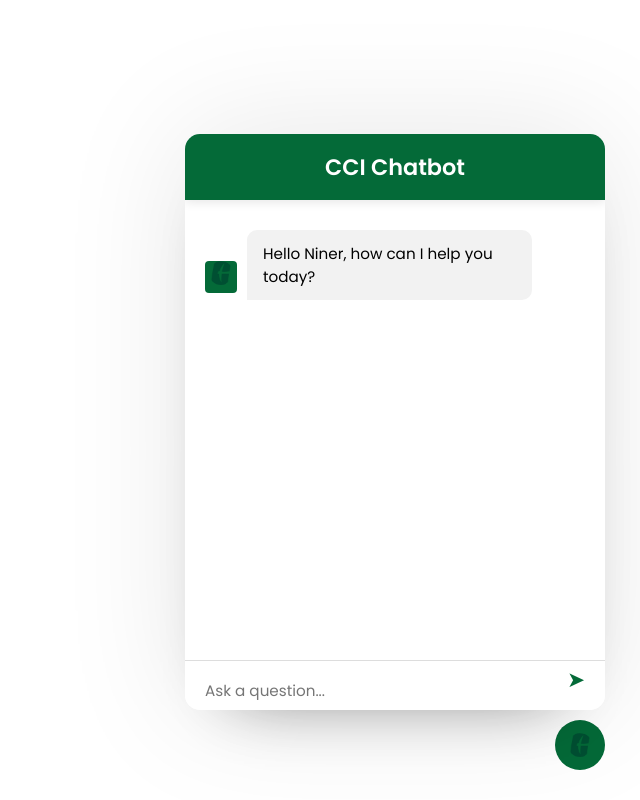
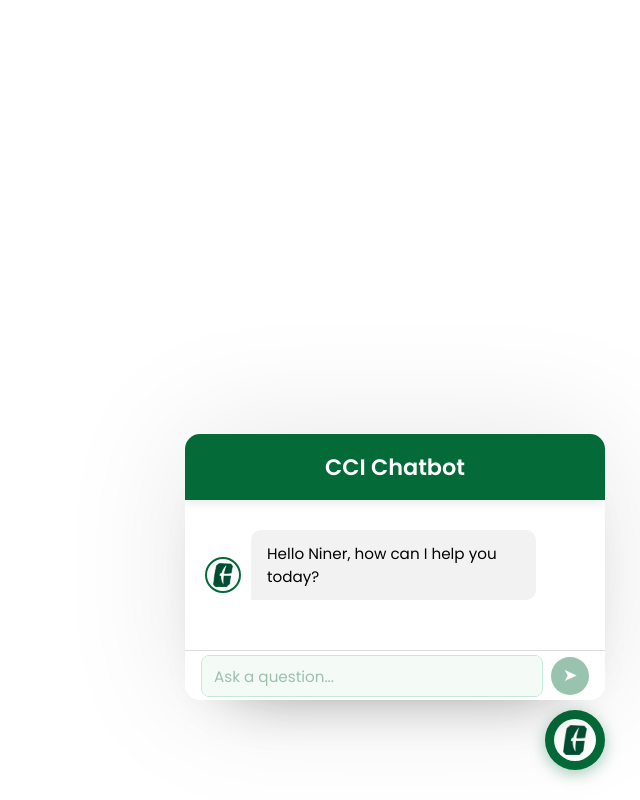
Before and after one commit to arham-hi/CCI-Advising-Chatbot, a Next.js app: page / in a window 1280 px wide. Both pictures are taken after a click on the element "Have a question?". Shown: the whole page, without its empty margins (640-1280 px from the left). Built offline with nearby package versions, Linux system fonts and the light colour scheme.

Commit message:
Polished the window GUI

```diff
--- a/app/components/ChatbotWidget/ChatbotWidget.tsx
+++ b/app/components/ChatbotWidget/ChatbotWidget.tsx
@@ -8,26 +8,35 @@ import logo from "../../assets/Charlotte_49ers_logo.png";
 export default function ChatbotWidget() {
   const [open, setOpen] = useState(false);
   const [showHint, setShowHint] = useState(true);
-    const {
-        messages,
-        input,
-        handleInputChange,
-        handleSubmit,
-        isLoading,
-    } = useChat();
+  const { messages, input, handleInputChange, handleSubmit, isLoading } =
+    useChat();
+
+  const handleOpen = () => {
+    setOpen(true);
+    setShowHint(false);
+  };
 
   return (
     <>
+      {/* Hint bubble */}
       {showHint && !open && (
-            <div className="chatbot-hint" onClick={() => setOpen(true)}>
+        <div className="chatbot-hint" onClick={handleOpen}>
           Have a question?
         </div>
       )}
 
-        {/* Floating Button */}
-        <button  className={`chatbot-toggler ${open ? "active" : ""}`}  onClick={() => setOpen(!open)}> <Image src={logo} alt="Chatbot" width={24} height={24} /> </button>
+      {/* Floating toggle button — white circle wraps the logo */}
+      <button
+        className={`chatbot-toggler ${open ? "active" : ""}`}
+        onClick={() => (open ? setOpen(false) : handleOpen())}
+        aria-label="Toggle chatbot"
+      >
+        <span className="logo-wrap">
+          <Image src={logo} alt="CCI Chatbot" width={30} height={30} />
+        </span>
+      </button>
 
-        {/* Chat Window */}
+      {/* Chat window */}
       <div className={`chatbot ${open ? "show" : ""}`}>
         <header>
           <h2>CCI Chatbot</h2>
@@ -35,9 +44,12 @@ export default function ChatbotWidget() {
         </header>
 
         <ul className="chatbox">
+          {/* Default greeting */}
           {messages.length === 0 && (
             <li className="chat incoming">
-              <span><Image src={logo} alt="Chatbot" width={24} height={24} /></span>
+              <span className="avatar-wrap">
+                <Image src={logo} alt="Bot" width={24} height={24} />
+              </span>
               <p>Hello Niner, how can I help you today?</p>
             </li>
           )}
@@ -45,37 +57,45 @@ export default function ChatbotWidget() {
           {messages.map((msg, i) => (
             <li
               key={i}
-              className={`chat ${
-                msg.role === "user" ? "outgoing" : "incoming"
-              }`}
+              className={`chat ${msg.role === "user" ? "outgoing" : "incoming"}`}
             >
-              {msg.role !== "user" && <span>C</span>}
+              {msg.role !== "user" && (
+                <span className="avatar-wrap">
+                  <Image src={logo} alt="Bot" width={24} height={24} />
+                </span>
+              )}
               <p>{msg.content}</p>
             </li>
           ))}
 
           {isLoading && (
             <li className="chat incoming">
-              <span><Image src={logo} alt="Chatbot" width={24} height={24} /></span>
-              <p>Thinking...</p>
+              <span className="avatar-wrap">
+                <Image src={logo} alt="Bot" width={24} height={24} />
+              </span>
+              <p>Thinking…</p>
             </li>
           )}
         </ul>
 
-        {/* FORM = IMPORTANT */}
+        {/* Input form */}
         <form className="chat-input" onSubmit={handleSubmit}>
           <textarea
             value={input}
             onChange={handleInputChange}
             placeholder="Ask a question..."
+            rows={1}
+            required
             onKeyDown={(e) => {
               if (e.key === "Enter" && !e.shiftKey) {
                 e.preventDefault();
-                handleSubmit(e);
+                handleSubmit(e as unknown as React.FormEvent<HTMLFormElement>);
               }
             }}
           />
-          <span onClick={handleSubmit}>➤</span>
+          <button type="submit" className="send-btn" aria-label="Send">
+            ➤
+          </button>
         </form>
       </div>
     </>
--- a/app/components/ChatbotWidget/chatbot.css
+++ b/app/components/ChatbotWidget/chatbot.css
@@ -6,22 +6,20 @@
   box-sizing: border-box;
   font-family: "Poppins", sans-serif;
 }
+
 body {
   background: #ffffff00;
 }
-.chatbot-toggler img {
-  object-fit: contain;
-  border-radius: 50%;
-}
 
+/* ── Toggle Button ── */
 .chatbot-toggler {
   position: fixed;
   bottom: 30px;
   right: 35px;
   outline: none;
   border: none;
-  height: 50px;
-  width: 50px;
+  height: 60px;          /* was 50px */
+  width: 60px;           /* was 50px */
   display: flex;
   cursor: pointer;
   align-items: center;
@@ -29,26 +27,60 @@ body {
   border-radius: 50%;
   background: #046A38;
   transition: transform 1s cubic-bezier(0.22, 1, 0.36, 1);
+  box-shadow: 0 4px 16px rgba(4, 106, 56, 0.35);
+  padding: 0;
+  overflow: hidden;
 }
+
+/* White circle behind the logo inside the toggle */
+.chatbot-toggler .logo-wrap {
+  width: 42px;
+  height: 42px;
+  border-radius: 50%;
+  background: #fff;
+  display: flex;
+  align-items: center;
+  justify-content: center;
+  overflow: hidden;
+  flex-shrink: 0;
+}
+
+.chatbot-toggler img {
+  width: 30px;
+  height: 30px;
+  object-fit: contain;
+  display: block;
+}
+
 .chatbot-toggler.active {
   transform: rotate(360deg);
 }
+
 .chatbot-toggler span {
   color: #fff;
   position: absolute;
 }
+
 .chatbot-toggler span:last-child,
-.chatbot-toggler.active span:first-child  {
+.chatbot-toggler.active span:first-child {
   opacity: 0;
 }
+
 .chatbot-toggler.active span:last-child {
   opacity: 1;
 }
+
+/* ── Chat Window ── */
 .chatbot {
   position: fixed;
   right: 35px;
-  bottom: 90px;
+  bottom: 100px;
   width: 420px;
+
+  /* Prevent the window from growing beyond the viewport on zoom */
+  max-width: calc(100vw - 40px);
+  max-height: calc(100vh - 120px);
+
   background: #fff;
   border-radius: 15px;
   overflow: hidden;
@@ -56,23 +88,30 @@ body {
   pointer-events: none;
   transform: scale(0.5);
   transform-origin: bottom right;
-  box-shadow: 0 0 128px 0 rgba(0,0,0,0.1),
-              0 32px 64px -48px rgba(0,0,0,0.5);
-  transition: all 0.1s ease;
+  box-shadow: 0 0 128px 0 rgba(0, 0, 0, 0.1),
+              0 32px 64px -48px rgba(0, 0, 0, 0.5);
+  transition: opacity 0.1s ease, transform 0.1s ease;
+  display: flex;
+  flex-direction: column;
 }
+
 .chatbot.show {
   opacity: 1;
   pointer-events: auto;
   transform: scale(1);
 }
+
+/* ── Header ── */
 .chatbot header {
   padding: 16px 0;
   position: relative;
   text-align: center;
   color: #fff;
   background: #046A38;
-  box-shadow: 0 2px 10px rgba(0,0,0,0.1);
+  box-shadow: 0 2px 10px rgba(0, 0, 0, 0.1);
+  flex-shrink: 0;
 }
+
 .chatbot header span {
   position: absolute;
   right: 15px;
@@ -81,49 +120,82 @@ body {
   cursor: pointer;
   transform: translateY(-50%);
 }
+
 header h2 {
   font-size: 1.4rem;
 }
+
+/* ── Chatbox ── */
 .chatbot .chatbox {
   overflow-y: auto;
-  height: 510px;
+  flex: 1;
+  min-height: 0;          /* critical for flex scroll to work */
   padding: 30px 20px 100px;
 }
+
 .chatbot :where(.chatbox, textarea)::-webkit-scrollbar {
   width: 6px;
 }
+
 .chatbot :where(.chatbox, textarea)::-webkit-scrollbar-track {
   background: #fff;
   border-radius: 25px;
 }
+
 .chatbot :where(.chatbox, textarea)::-webkit-scrollbar-thumb {
   background: #ccc;
   border-radius: 25px;
 }
+
+/* ── Chat bubbles ── */
 .chatbox .chat {
   display: flex;
   list-style: none;
 }
-.chatbot .incoming img {
-  object-fit: contain;
-  border-radius: 50%;
-}
+
 .chatbox .outgoing {
   margin: 20px 0;
   justify-content: flex-end;
 }
+
+/* Circular bot avatar with white background */
+.chatbox .incoming .avatar-wrap {
+  width: 36px;
+  height: 36px;
+  border-radius: 50%;
+  background: #fff;
+  border: 2px solid #046A38;
+  display: flex;
+  align-items: center;
+  justify-content: center;
+  overflow: hidden;
+  flex-shrink: 0;
+  align-self: flex-end;
+  margin: 0 10px 7px 0;
+}
+
+.chatbox .incoming .avatar-wrap img {
+  width: 24px;
+  height: 24px;
+  object-fit: contain;
+  display: block;
+}
+
+/* Fallback span (letter "C") — keep circular */
 .chatbox .incoming span {
-  width: 32px;
-  height: 32px;
+  width: 36px;
+  height: 36px;
   color: #fff;
   cursor: default;
   text-align: center;
-  line-height: 32px;
+  line-height: 36px;
   align-self: flex-end;
   background: #046A38;
-  border-radius: 4px;
+  border-radius: 50%;    /* was 4px — now circular */
   margin: 0 10px 7px 0;
+  flex-shrink: 0;
 }
+
 .chatbox .chat p {
   white-space: pre-wrap;
   padding: 12px 16px;
@@ -133,91 +205,138 @@ header h2 {
   font-size: 0.95rem;
   background: #046A38;
 }
+
 .chatbox .incoming p {
   border-radius: 10px 10px 10px 0;
+  color: #000;
+  background: #f2f2f2;
 }
+
 .chatbox .chat p.error {
   color: #721c24;
   background: #f8d7da;
 }
-.chatbox .incoming p {
-  color: #000;
-  background: #f2f2f2;
-}
+
+/* ── Input Area ── */
 .chatbot .chat-input {
   display: flex;
-  gap: 5px;
+  align-items: center;      /* vertically center textarea + button */
+  gap: 8px;
   position: absolute;
   bottom: 0;
   width: 100%;
   background: #fff;
-  padding: 3px 20px;
+  padding: 10px 16px;
   border-top: 1px solid #ddd;
 }
+
 .chat-input textarea {
-  height: 55px;
-  width: 100%;
+  flex: 1;
+  height: 42px;
+  min-height: 42px;
+  max-height: 180px;
+  border: 1.5px solid #c6e8d6;   /* subtle green border */
+  border-radius: 8px;
+  outline: none;
+  resize: none;
+  padding: 10px 12px;
+  font-size: 0.95rem;
+  background: #f4fbf7;            /* very light green tint */
+  color: #111;
+  line-height: 1.4;
+  transition: border-color 0.2s;
+}
+
+.chat-input textarea:focus {
+  border-color: #046A38;
+  background: #edf7f2;
+}
+
+.chat-input textarea::placeholder {
+  color: #9dbfac;
+}
+
+/* Send button — always visible and perfectly centered */
+.chat-input .send-btn {
+  display: flex;
+  align-items: center;
+  justify-content: center;
+  width: 38px;
+  height: 38px;
+  border-radius: 50%;
+  background: #046A38;
+  color: #fff;
+  font-size: 1.1rem;
+  cursor: pointer;
+  flex-shrink: 0;
   border: none;
   outline: none;
-  resize: none;
-  max-height: 180px;
-  padding: 15px 15px 15px 0;
-  font-size: 0.95rem;
-}
-.chat-input span {
-  align-self: flex-end;
-  color: #046A38;
-  cursor: pointer;
-  height: 55px;
-  display: flex;
-  align-items: center;
-  visibility: hidden;
-  font-size: 1.35rem;
-}
-.chat-input textarea:valid ~ span {
-  visibility: visible;
+  opacity: 0.4;
+  transition: opacity 0.2s, transform 0.15s;
+  line-height: 1;
+  padding: 0;
 }
 
+.chat-input textarea:valid ~ .send-btn {
+  opacity: 1;
+}
+
+.chat-input .send-btn:hover {
+  transform: scale(1.08);
+}
+
+/* Hide the old span-based send icon if it still exists */
+.chat-input > span {
+  display: none;
+}
+
+/* ── Hint bubble ── */
+.chatbot-hint {
+  position: fixed;
+  bottom: 100px;
+  right: 108px;
+  background: #046A38;
+  color: white;
+  padding: 8px 14px;
+  border-radius: 12px;
+  font-size: 0.85rem;
+  cursor: pointer;
+  box-shadow: 0 4px 12px rgba(0, 0, 0, 0.15);
+  animation: fadeInUp 0.5s ease;
+  z-index: 9999;
+}
+
+/* ── Responsive ── */
 @media (max-width: 490px) {
   .chatbot-toggler {
     right: 20px;
     bottom: 20px;
   }
+
   .chatbot {
     right: 0;
     bottom: 0;
     height: 100%;
+    max-height: 100vh;
     border-radius: 0;
     width: 100%;
+    max-width: 100%;
   }
+
   .chatbot .chatbox {
-    height: 90%;
     padding: 25px 15px 100px;
   }
+
   .chatbot .chat-input {
-    padding: 5px 15px;
+    padding: 8px 15px;
   }
+
   .chatbot header span {
     display: block;
   }
 }
 
-.chatbot-hint {
-  position: fixed;
-  bottom: 90px;
-  right: 100px;
-  background: #046A38;
-  color: white;
-  padding: 8px 12px;
-  border-radius: 12px;
-  font-size: 0.85rem;
-  cursor: pointer;
-  box-shadow: 0 4px 12px rgba(0,0,0,0.15);
-  animation: fadeInUp 0.5s ease;
-  z-index: 9999;
-}
-
-/* animation */
+/* ── Animation ── */
 @keyframes fadeInUp {
   from {
     opacity: 0;
```
Lines whose indentation alone changed are shown as unchanged.
